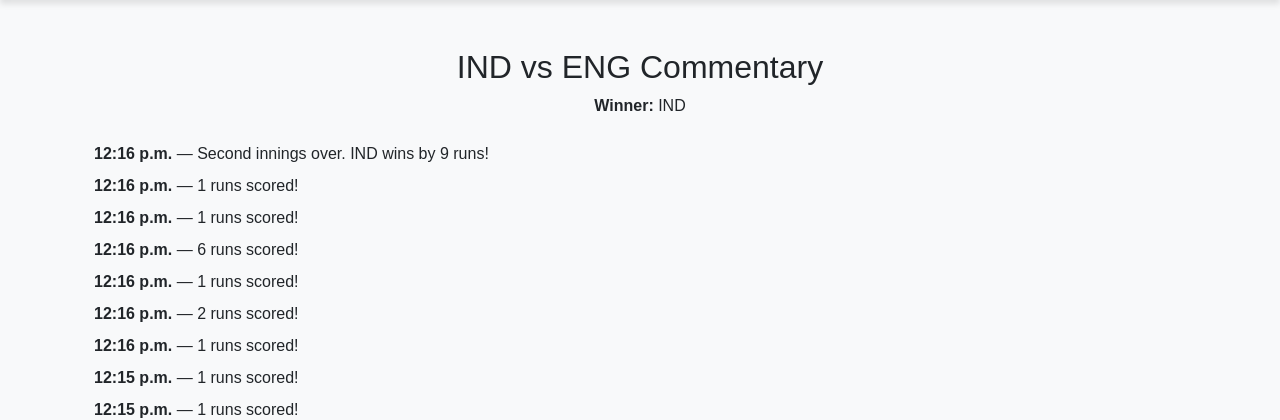
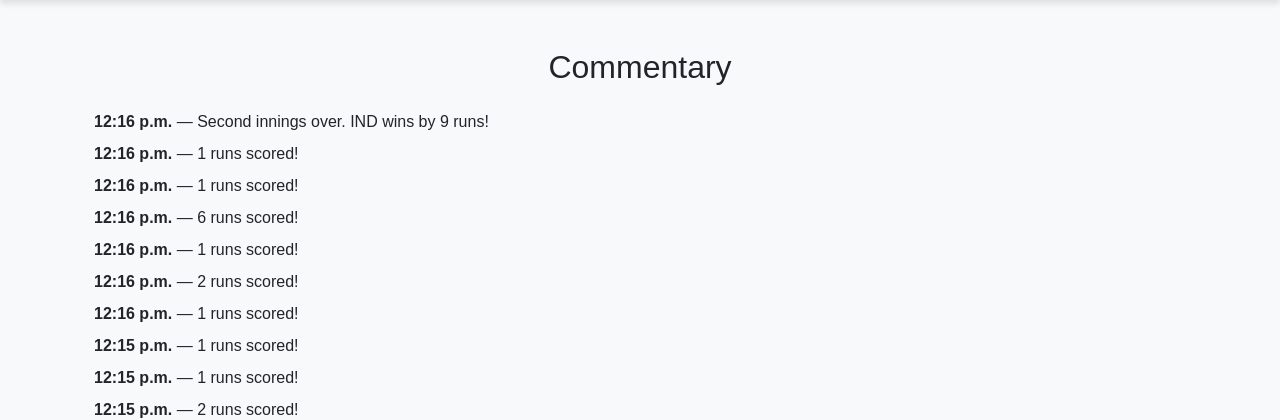
Before and after one commit to Rushil0812/Cricscore, a Django app: page /previous-matches/69/commentary/ in a window 1280 px wide. Shown: the part 86-506 px from the top of the page. Run offline with Django 5.2, Linux system fonts and the light colour scheme; a user stored in the database is signed in; data comes from the database, SQL or seed files in the repository.

Commit message:
Updated the commentary feature

```diff
--- a/score_app/templates/score_app/live_scores.html
+++ b/score_app/templates/score_app/live_scores.html
@@ -47,6 +47,7 @@
                         </div>
                         {% if user.is_superuser %}
                             <a href="{% url 'update_score' match.id %}" class="us btn btn-success mt-2">Update Score</a>
+                            <a href="{% url 'match_commentary' match.id %}" class="btn btn-dark mt-2">Commentary</a>
                             <a href="{% url 'delete_match' match.id %}" class="de btn btn-danger mt-2">Delete Match</a>
                         {% endif %}
                     </div>
--- a/score_app/templates/score_app/match_commentary.html
+++ b/score_app/templates/score_app/match_commentary.html
@@ -9,8 +9,7 @@
 
 {% block content %}
     <div class="container mt-4">
-        <h2 class="text-center">{{ match.team1 }} vs {{ match.team2 }} Commentary</h2>
-        <p class="text-center"><strong>Winner:</strong> {{ match.winner }}</p>
+        <h2 class="text-center">Commentary</h2>
         <div class="commentary-list mt-4">
             {% if commentary_list %}
                 {% for comm in commentary_list %}
@@ -29,7 +28,11 @@
             {% endif %}
         </div>
         <div class="text-center mt-4">
-            <a href="{% url 'previous_matches' %}" class="btn btn-secondary">Back to Previous Matches</a>
+            {% if not match.winner %}
+                <a href="{% url 'live_scores' %}" class="btn btn-outline-primary">Back to Live Scores</a>
+            {% else %}
+                <a href="{% url 'previous_matches' %}" class="btn btn-secondary">Back to Previous Matches</a>
+            {% endif %}
         </div>
     </div>
 {% endblock %}
--- a/score_app/templates/score_app/previous_matches.html
+++ b/score_app/templates/score_app/previous_matches.html
@@ -33,7 +33,7 @@
                             {% endif %}
                         </div>
                         <a href="{% url 'match_detail' match.id %}" class="us btn btn-success mt-2">Match Details</a>
-                        <a href="{% url 'match_commentary' match.id %}" class="btn btn-dark mt-2">View Commentary</a>
+                        <a href="{% url 'match_commentary' match.id %}" class="btn btn-dark mt-2">Commentary</a>
                         {% if user.is_superuser %}
                             <a href="{% url 'delete_match' match.id %}" class="de btn btn-danger mt-2">Delete Match</a>
                         {% endif %}
--- a/score_app/views.py
+++ b/score_app/views.py
@@ -261,11 +261,6 @@
 @login_required
 def match_commentary(request, match_id):
     match = get_object_or_404(Match, id=match_id)
-
-    if not match.winner:
-        return redirect('live_scores')
-
     commentary_list = match.commentary.all().order_by('-timestamp')
-
     context = {'match':match, 'commentary_list':commentary_list}
     return render(request, 'score_app/match_commentary.html', context)
```
